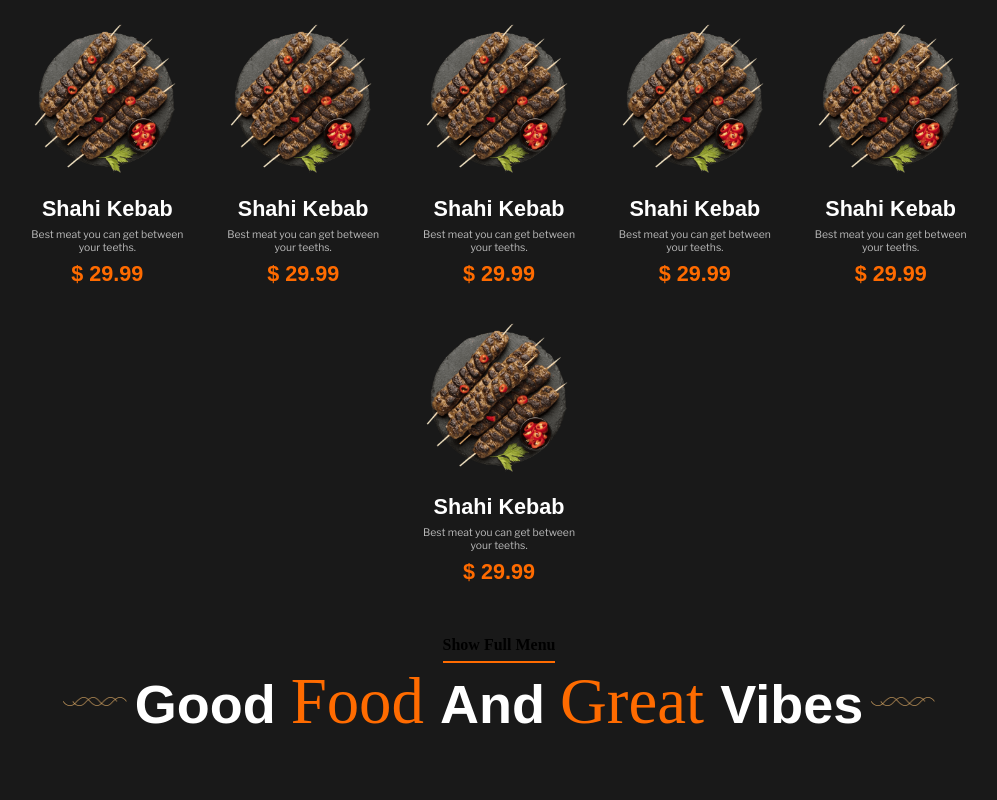
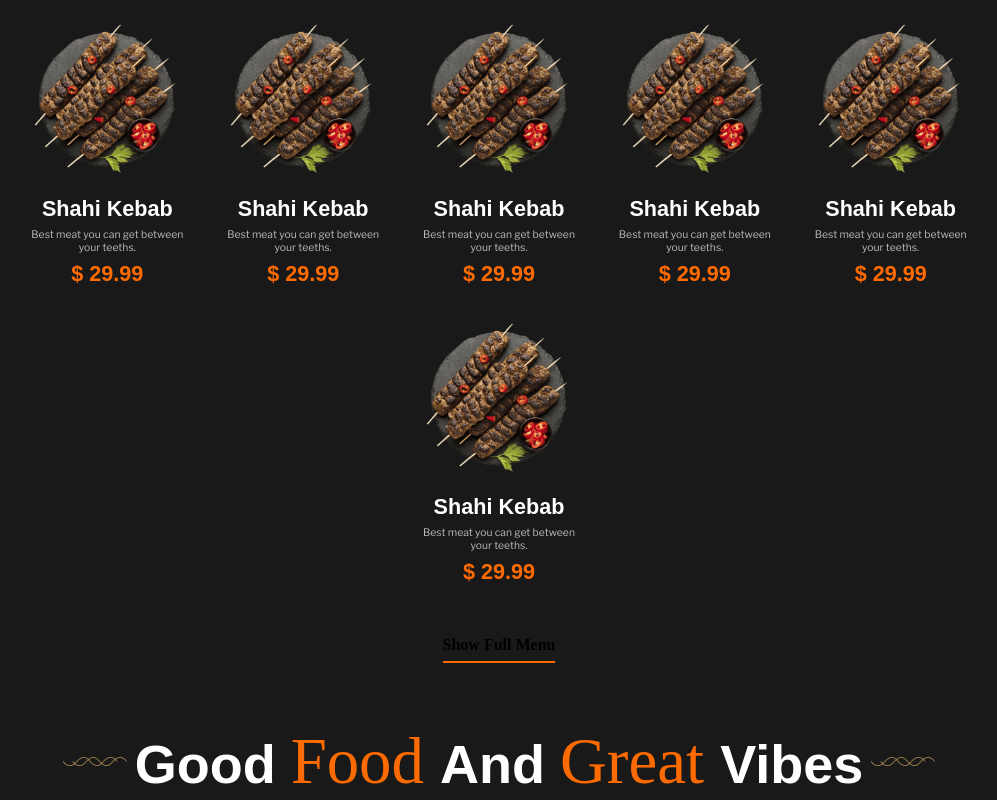
Before and after one commit to nazmus767921/Restaurant_project-1.00, a React (Vite) app: page / in a window 1280 px wide. Shown: the part 952-1752 px from the top of the page, without its empty margins (141-1138 px from the left). Before the commit the page ends 1692 px from the top, so only its background shows below. Built offline with nearby package versions, Linux system fonts and the light colour scheme; a web font is replaced by a local one.

Commit message:
U: restaurant gallery

```diff
--- a/src/pages/Home/components/RestaurantGallery/RestaurantGallery.jsx
+++ b/src/pages/Home/components/RestaurantGallery/RestaurantGallery.jsx
@@ -15,6 +15,8 @@ const Wrapper = styled.div`
 	flex-direction: column;
 	gap: 0.65em;
 	width: 100%;
+
+  margin-top: 3.75em;
 `;
 
 export default RestaurantGallery;
```
